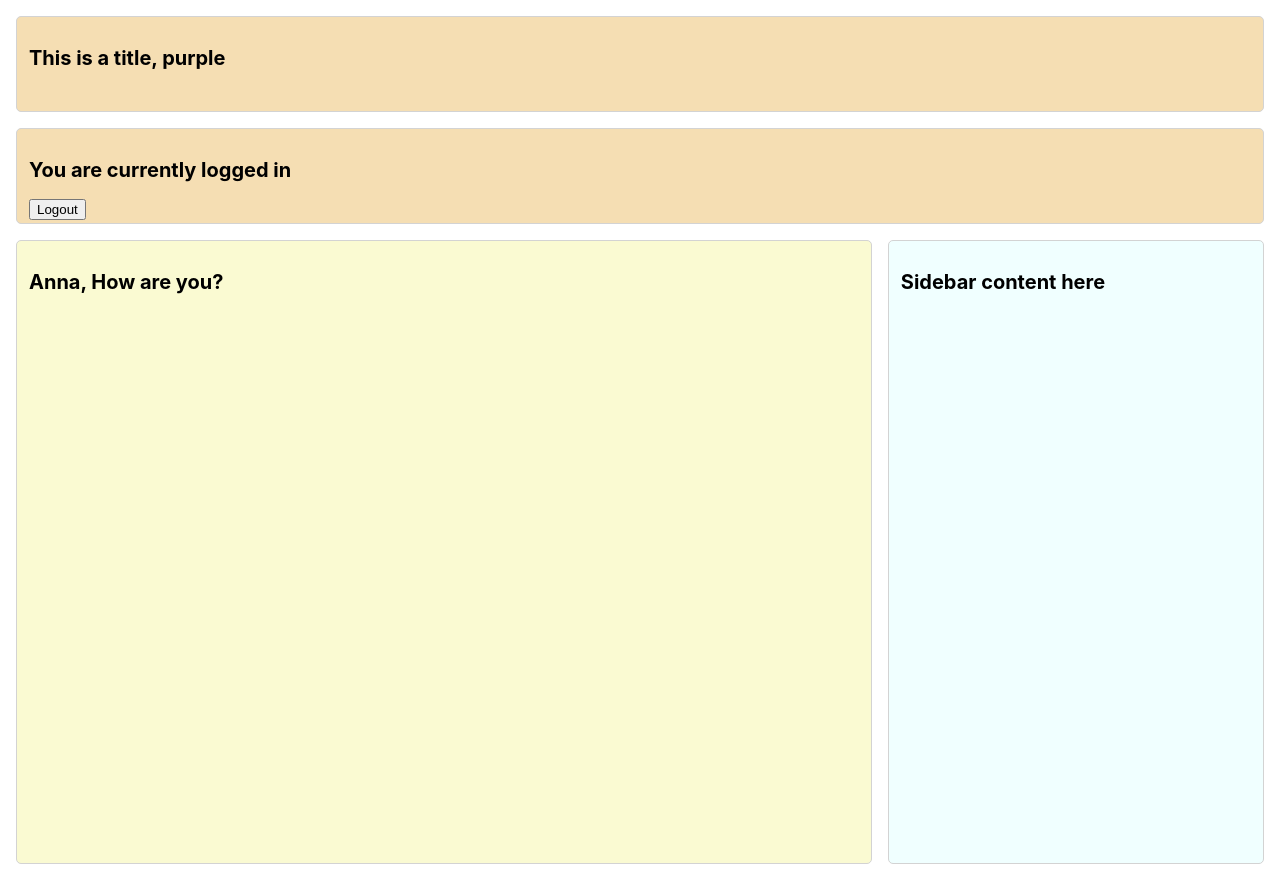
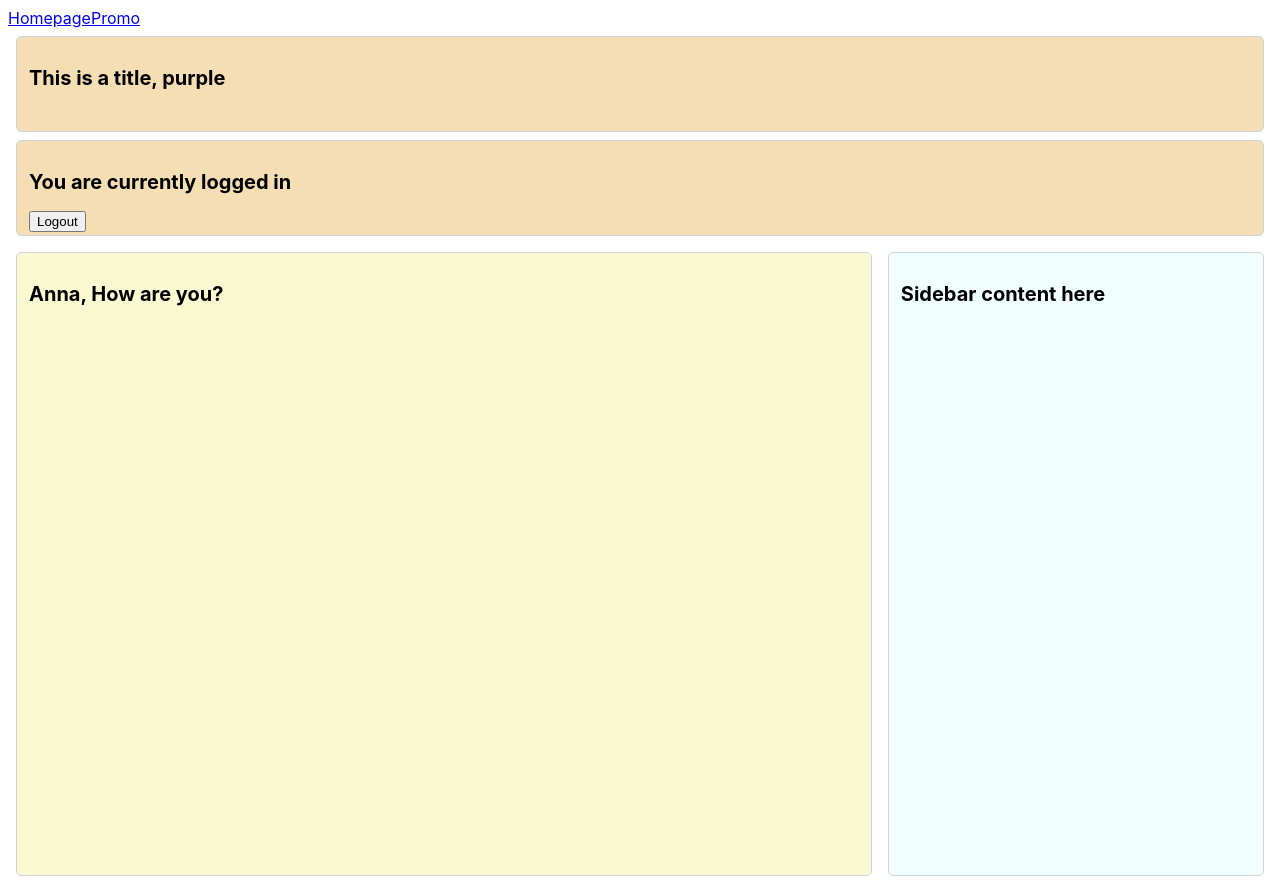
Before and after one commit to LoganKells/meta-front-end-developer, a React (Create React App) app in the folder course-5-react-basics/first-react-app/: page / in a window 1280 px wide. Built offline with nearby package versions, Linux system fonts and the light colour scheme.

Commit message:
Add routing using react

```diff
--- a/course-5-react-basics/first-react-app/package.json
+++ b/course-5-react-basics/first-react-app/package.json
@@ -8,6 +8,7 @@
     "@testing-library/user-event": "^14.4.3",
     "react": "^18.2.0",
     "react-dom": "^18.2.0",
+    "react-router-dom": "^6.15.0",
     "web-vitals": "^3.4.0",
     "@svgr/core": "^8.1.0"
   },
--- a/course-5-react-basics/first-react-app/src/components/App.jsx
+++ b/course-5-react-basics/first-react-app/src/components/App.jsx
@@ -1,9 +1,8 @@
 import '../styles/App.css'
-import { Heading } from './Heading'
-import { Main } from './Main'
-import { Sidebar } from './Sidebar'
-import { DisplayLogin } from './DisplayLogin'
+import { Homepage } from './Homepage'
+import { Promo } from './Promo'
 import { useState } from 'react'
+import { Routes, Route, Link } from 'react-router-dom'
 
 function App() {
     const [loggedIn, setLoggedIn] = useState(true)
@@ -11,36 +10,22 @@ function App() {
         // Must use className in JSX, not class
         // which is already a Javascript keyword.
         <div className='App'>
-            <Heading title='This is a title'
-                     color='purple' />
-            <DisplayLogin loggedIn={loggedIn} loggedInDispatch={setLoggedIn} />
-
-            <div className='content'>
-                <Main greeting='Anna' />
-                <Sidebar />
-            </div>
+            <nav className='nav'>
+                <Link to={'/'} className={'nav-item'}>Homepage</Link>
+                <Link to={'/promo'} className={'nav-item'}>Promo</Link>
+            </nav>
+            <Routes>
+                <Route path='/' element={
+                    <Homepage
+                        loggedIn={loggedIn}
+                        setLoggedIn={setLoggedIn}
+                    />
+                }
+                />
+                <Route path='/promo' element={<Promo />} />
+            </Routes>
         </div>
     )
-
-    // default create-react-app:
-    // return (
-    //   <div className="App">
-    //     <header className="App-header">
-    //       <img src={logo} className="App-logo" alt="logo" />
-    //       <p>
-    //         Edit <code>src/App.js</code> and save to reload.
-    //       </p>
-    //       <a
-    //         className="App-link"
-    //         href="https://reactjs.org"
-    //         target="_blank"
-    //         rel="noopener noreferrer"
-    //       >
-    //         Learn React
-    //       </a>
-    //     </header>
-    //   </div>
-    // );
 }
 
 export default App
--- /dev/null
+++ b/course-5-react-basics/first-react-app/src/components/Homepage.js
@@ -0,0 +1,23 @@
+import { Heading } from './Heading'
+import { DisplayLogin } from './DisplayLogin'
+import { Main } from './Main'
+import { Sidebar } from './Sidebar'
+
+function Homepage(props) {
+    return (
+        <div className={'Homepage'}>
+            <Heading title='This is a title'
+                     color='purple' />
+
+            <DisplayLogin loggedIn={props.loggedIn}
+                          loggedInDispatch={props.setLoggedIn} />
+
+            <div className='content'>
+                <Main greeting='Anna' />
+                <Sidebar />
+            </div>
+        </div>
+    )
+}
+
+export { Homepage }
--- a/course-5-react-basics/first-react-app/src/components/Main.jsx
+++ b/course-5-react-basics/first-react-app/src/components/Main.jsx
@@ -1,9 +1,4 @@
 function Main(props) {
-    // let textStyle = {
-    //     color: 'red',
-    //     backgroundColor: 'lightblue',
-    //     fontWeight: 'bold',
-    // }
     return (
         <main className={'roundBorder mainContent'}>
             <h2>
--- a/course-5-react-basics/first-react-app/src/index.js
+++ b/course-5-react-basics/first-react-app/src/index.js
@@ -3,11 +3,14 @@ import ReactDOM from 'react-dom/client'
 import './styles/index.css'
 import App from './components/App'
 import reportWebVitals from './reportWebVitals'
+import { BrowserRouter } from 'react-router-dom'
 
 const root = ReactDOM.createRoot(document.getElementById('root'))
 root.render(
     <React.StrictMode>
-        <App />
+        <BrowserRouter>
+            <App />
+        </BrowserRouter>
     </React.StrictMode>,
 )
 
```
Also changed, not shown: 1 other file (tests, documents, lock files or other folders).
